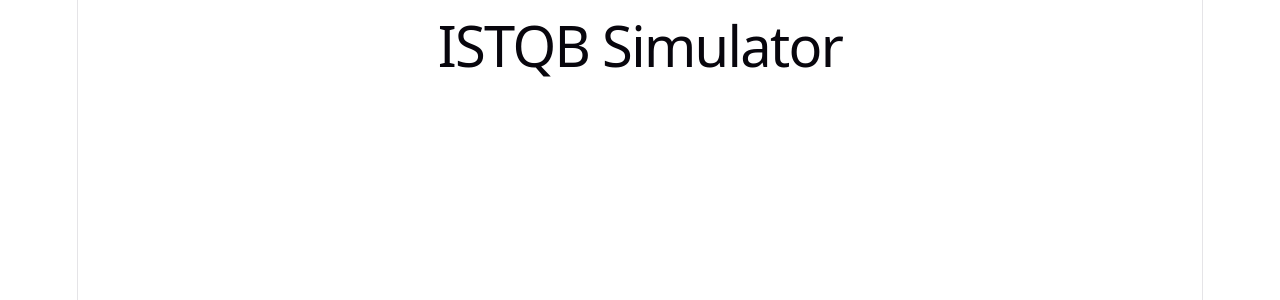
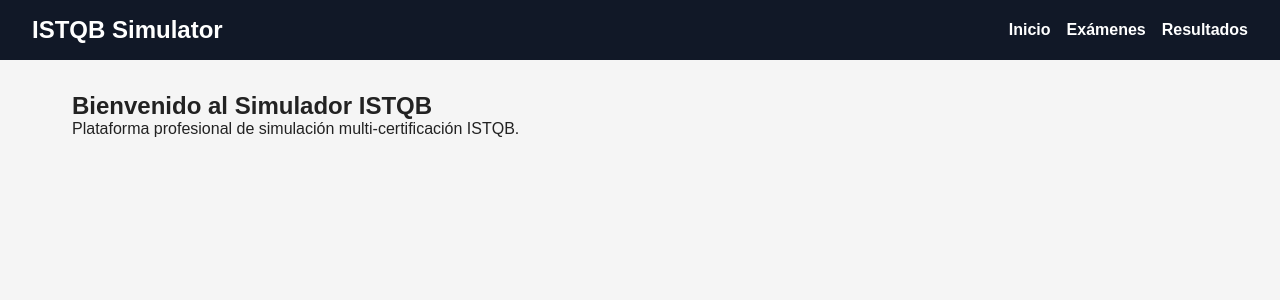
Before and after one commit to JATR96/istqb_simulador, a React app in the folder frontend/: page / in a window 1280 px wide. Shown: the top 300 px of the page. Built offline with nearby package versions, Linux system fonts and the light colour scheme; the HTML template or start-up script is replaced by a standard one.

Commit message:
FASE 3 — CONFIGURACIÓN REACT + VITE

```diff
--- a/frontend/src/App.jsx
+++ b/frontend/src/App.jsx
@@ -1,9 +1,7 @@
+import AppRouter from "./router/AppRouter";
+
 function App() {
-  return (
-    <div>
-      <h1>ISTQB Simulator</h1>
-    </div>
-  );
+  return <AppRouter />;
 }
 
 export default App;
--- /dev/null
+++ b/frontend/src/components/layout/Header.jsx
@@ -0,0 +1,17 @@
+import Navbar from "./Navbar";
+
+function Header() {
+  return (
+    <header className="header">
+      <div className="header-container">
+        <h1 className="logo">
+          ISTQB Simulator
+        </h1>
+
+        <Navbar />
+      </div>
+    </header>
+  );
+}
+
+export default Header;
--- /dev/null
+++ b/frontend/src/components/layout/Navbar.jsx
@@ -0,0 +1,19 @@
+import { Link } from "react-router-dom";
+
+function Navbar() {
+  return (
+    <nav className="navbar">
+      <Link to="/">Inicio</Link>
+
+      <Link to="/exams">
+        Exámenes
+      </Link>
+
+      <Link to="/results">
+        Resultados
+      </Link>
+    </nav>
+  );
+}
+
+export default Navbar;
--- a/frontend/src/main.jsx
+++ b/frontend/src/main.jsx
@@ -1,10 +1,15 @@
-import React from 'react'
-import ReactDOM from 'react-dom/client'
-import App from './App'
-import './index.css'
+import React from "react";
+import ReactDOM from "react-dom/client";
 
-ReactDOM.createRoot(document.getElementById('root')).render(
+import App from "./App";
+
+import "./styles/global.css";
+import "./styles/layout.css";
+
+ReactDOM.createRoot(
+  document.getElementById("root")
+).render(
   <React.StrictMode>
     <App />
-  </React.StrictMode>,
-)
+  </React.StrictMode>
+);
--- /dev/null
+++ b/frontend/src/pages/ExamsPage.jsx
@@ -0,0 +1,13 @@
+function ExamsPage() {
+  return (
+    <div className="page-container">
+      <h2>Exámenes</h2>
+
+      <p>
+        Aquí se mostrarán los modos de examen.
+      </p>
+    </div>
+  );
+}
+
+export default ExamsPage;
--- /dev/null
+++ b/frontend/src/pages/HomePage.jsx
@@ -0,0 +1,14 @@
+function HomePage() {
+  return (
+    <div className="page-container">
+      <h2>Bienvenido al Simulador ISTQB</h2>
+
+      <p>
+        Plataforma profesional de simulación
+        multi-certificación ISTQB.
+      </p>
+    </div>
+  );
+}
+
+export default HomePage;
--- /dev/null
+++ b/frontend/src/pages/NotFoundPage.jsx
@@ -0,0 +1,11 @@
+function NotFoundPage() {
+  return (
+    <div className="page-container">
+      <h2>404</h2>
+
+      <p>Página no encontrada.</p>
+    </div>
+  );
+}
+
+export default NotFoundPage;
--- /dev/null
+++ b/frontend/src/pages/ResultsPage.jsx
@@ -0,0 +1,13 @@
+function ResultsPage() {
+  return (
+    <div className="page-container">
+      <h2>Resultados</h2>
+
+      <p>
+        Aquí se mostrarán estadísticas y resultados.
+      </p>
+    </div>
+  );
+}
+
+export default ResultsPage;
--- /dev/null
+++ b/frontend/src/router/AppRouter.jsx
@@ -0,0 +1,40 @@
+import { BrowserRouter, Routes, Route } from "react-router-dom";
+
+import HomePage from "../pages/HomePage";
+import ExamsPage from "../pages/ExamsPage";
+import ResultsPage from "../pages/ResultsPage";
+import NotFoundPage from "../pages/NotFoundPage";
+
+import Header from "../components/layout/Header";
+
+function AppRouter() {
+  return (
+    <BrowserRouter>
+      <Header />
+
+      <Routes>
+        <Route
+          path="/"
+          element={<HomePage />}
+        />
+
+        <Route
+          path="/exams"
+          element={<ExamsPage />}
+        />
+
+        <Route
+          path="/results"
+          element={<ResultsPage />}
+        />
+
+        <Route
+          path="*"
+          element={<NotFoundPage />}
+        />
+      </Routes>
+    </BrowserRouter>
+  );
+}
+
+export default AppRouter;
--- /dev/null
+++ b/frontend/src/styles/global.css
@@ -0,0 +1,46 @@
+/*
+|--------------------------------------------------------------------------
+| RESET GENERAL
+|--------------------------------------------------------------------------
+*/
+
+* {
+  margin: 0;
+  padding: 0;
+  box-sizing: border-box;
+}
+
+/*
+|--------------------------------------------------------------------------
+| BODY
+|--------------------------------------------------------------------------
+*/
+
+body {
+  font-family: Arial, Helvetica, sans-serif;
+  background-color: #f5f5f5;
+  color: #222;
+}
+
+/*
+|--------------------------------------------------------------------------
+| CONTENEDOR GENERAL
+|--------------------------------------------------------------------------
+*/
+
+.page-container {
+  max-width: 1200px;
+  margin: auto;
+  padding: 2rem;
+}
+
+/*
+|--------------------------------------------------------------------------
+| LINKS
+|--------------------------------------------------------------------------
+*/
+
+a {
+  text-decoration: none;
+  color: inherit;
+}
--- /dev/null
+++ b/frontend/src/styles/layout.css
@@ -0,0 +1,59 @@
+/*
+|--------------------------------------------------------------------------
+| HEADER
+|--------------------------------------------------------------------------
+*/
+
+.header {
+  background-color: #111827;
+  color: white;
+  padding: 1rem 2rem;
+}
+
+/*
+|--------------------------------------------------------------------------
+| CONTENEDOR HEADER
+|--------------------------------------------------------------------------
+*/
+
+.header-container {
+  display: flex;
+  justify-content: space-between;
+  align-items: center;
+}
+
+/*
+|--------------------------------------------------------------------------
+| LOGO
+|--------------------------------------------------------------------------
+*/
+
+.logo {
+  font-size: 1.5rem;
+}
+
+/*
+|--------------------------------------------------------------------------
+| NAVBAR
+|--------------------------------------------------------------------------
+*/
+
+.navbar {
+  display: flex;
+  gap: 1rem;
+}
+
+/*
+|--------------------------------------------------------------------------
+| LINKS NAVBAR
+|--------------------------------------------------------------------------
+*/
+
+.navbar a {
+  color: white;
+  font-weight: bold;
+}
+
+.navbar a:hover {
+  opacity: 0.8;
+}
```
Also changed, not shown: frontend/src/services/api.js (added, +25 -0 lines).
